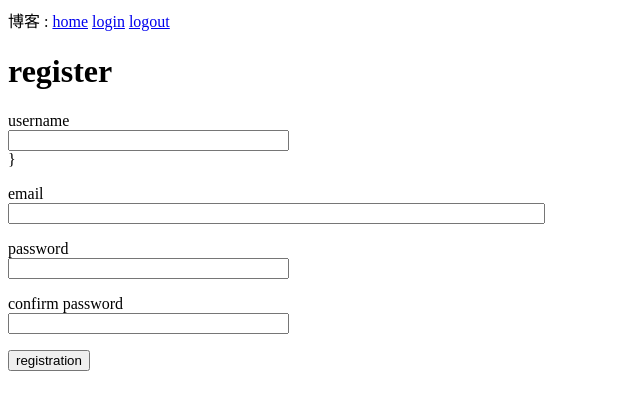
After one commit to George-633/flaskweb, a Flask app: page /register in a window 1280 px wide. The commit adds this page. Shown: the top 410 px of the page, without its empty margins (0-640 px from the left). Run offline with Flask 2, Linux system fonts and the light colour scheme.

Commit message:
add registration

```diff
--- a/flask/app/forms.py
+++ b/flask/app/forms.py
@@ -1,10 +1,35 @@
+import sys
+import os
+
+sys.path.append(os.path.abspath(os.path.dirname(__file__)))
+sys.path.append('..')
+from wtforms.validators import  ValidationError, Email, EqualTo
+from app.models import User
 from flask_wtf import FlaskForm
-from wtforms import StringField, PasswordField, BooleanField, SubmitField
-from wtforms.validators import DataRequired
+from wtforms import StringField, PasswordField, BooleanField, SubmitField, TextAreaField
+from wtforms.validators import DataRequired, Length
+
 
 class LoginForm(FlaskForm):
-    #datarequired
-    username = StringField('username', validators=[DataRequired(message='please enter your username')])
-    password = PasswordField('password', validators=[DataRequired(message='please enter you pwd')])
+    username = StringField('name', validators=[DataRequired(message='enter your name')])
+    password = PasswordField('password', validators=[DataRequired(message='enter your password')])
     remember_me = BooleanField('remember me')
     submit = SubmitField('login')
+
+
+class RegistrationForm(FlaskForm):
+    username = StringField('username', validators=[DataRequired()])
+    email = StringField('email', validators=[DataRequired(), Email()])
+    password = PasswordField('password', validators=[DataRequired()])
+    password2 = PasswordField('confirm password', validators=[DataRequired(), EqualTo('password')])
+    submit = SubmitField('registration')
+
+    def validate_username(self, username):
+        user = User.query.filter_by(username=username.data).first()
+        if user is not None:
+            raise ValidationError('duplicated! please re-enter the registration.')
+
+    def validate_email(self, email):
+        user = User.query.filter_by(email=email.data).first()
+        if user is not None:
+            raise ValidationError('duplicated! re-enter your email')
--- a/flask/app/routes.py
+++ b/flask/app/routes.py
@@ -3,11 +3,15 @@ from flask import render_template, flash, redirect, url_for
 from app.forms import LoginForm
 from flask_login import current_user, login_user, logout_user, login_required
 from app.models import User
+from flask import request
+from werkzeug.urls import url_parse
+from app import db
+from app.forms import RegistrationForm
 
 
 @app.route('/')
 @app.route('/index')
-@login_required
+#@login_required
 def index():
     user = {'username':'duke'}
     posts = [
@@ -35,7 +39,10 @@ def login():
             flash('undefinded User Name or Password!!!')
             return redirect(url_for('login'))
         login_user(user, remember=form.remember_me.data)
-        return redirect(url_for('index'))
+        next_page = request.args.get('next')
+        if not next_page or url_parse(next_page).netloc != '':
+            next_page = url_for('index')
+        return redirect(next_page)
     return render_template('login.html', title='login', form=form)
 
 
@@ -43,3 +50,18 @@ def login():
 def logout():
     logout_user()
     return redirect(url_for('index'))
+
+
+@app.route('/register', methods=['GET', 'POST'])
+def register():
+    if current_user.is_authenticated:
+        return redirect(url_for('index'))
+    form = RegistrationForm()
+    if form.validate_on_submit():
+        user = User(username=form.username.data, email=form.email.data)
+        user.set_password(form.password.data)
+        db.session.add(user)
+        db.session.commit()
+        flash('welcome to the blog site')
+        return redirect(url_for('login'))
+    return render_template('register.html', title='regitster', form=form)
--- a/flask/app/templates/index.html
+++ b/flask/app/templates/index.html
@@ -1,6 +1,6 @@
 {% extends 'base.html' %}
      {% block content %}
-       <h1>你好呀, {{ user.username }} !</h1>
+       <h1>hello world, {{ current_user.username }} !</h1>
         {% for post in posts %}
             <div><p>{{ post.author.username }} 说:<b>{{ post.body }}</b></p></div>
         {% endfor %}
--- a/flask/app/templates/login.html
+++ b/flask/app/templates/login.html
@@ -2,6 +2,7 @@
 
 {% block content %}
     <h>Login</h>
+    <p>register? <a href="{{ url_for('register') }}">REGISTER</a></p>
     <form action="" method="post">
         {{ form.hidden_tag() }}
         <p>
--- /dev/null
+++ b/flask/app/templates/register.html
@@ -0,0 +1,37 @@
+{% extends "base.html" %}
+
+{% block content %}
+    <h1>register</h1>
+    <form action="" method="post">
+        {{ form.hidden_tag() }}
+        <p>
+            {{ form.username.label }}<br>
+            {{ form.username(size=32) }}<br>
+            {% for error in form.username.errors %}
+                <span style="color:red;">[{{ error }}]</span>
+            {% endfor %}}
+        </p>
+        <p>
+            {{ form.email.label }}<br>
+            {{ form.email(size=64) }}<br>
+            {% for error in form.email.errors %}
+                <span style="color:red;">[{{ error }}]</span>
+            {% endfor %}
+        </p>
+        <p>
+            {{ form.password.label }}<br>
+            {{ form.password(size=32) }}<br>
+            {% for error in form.password.errors %}
+                <span style="color: red;">[{{ error }}]</span>
+            {% endfor %}
+        </p>
+        <p>
+            {{ form.password2.label }}<br>
+            {{ form.password2(size=32) }}<br>
+            {% for error in form.password2.errors %}
+                <span style="color: red;">[{{ error }}]</span>
+            {% endfor %}
+        </p>
+        <p>{{ form.submit() }}</p>
+    </form>
+{% endblock %}
```
